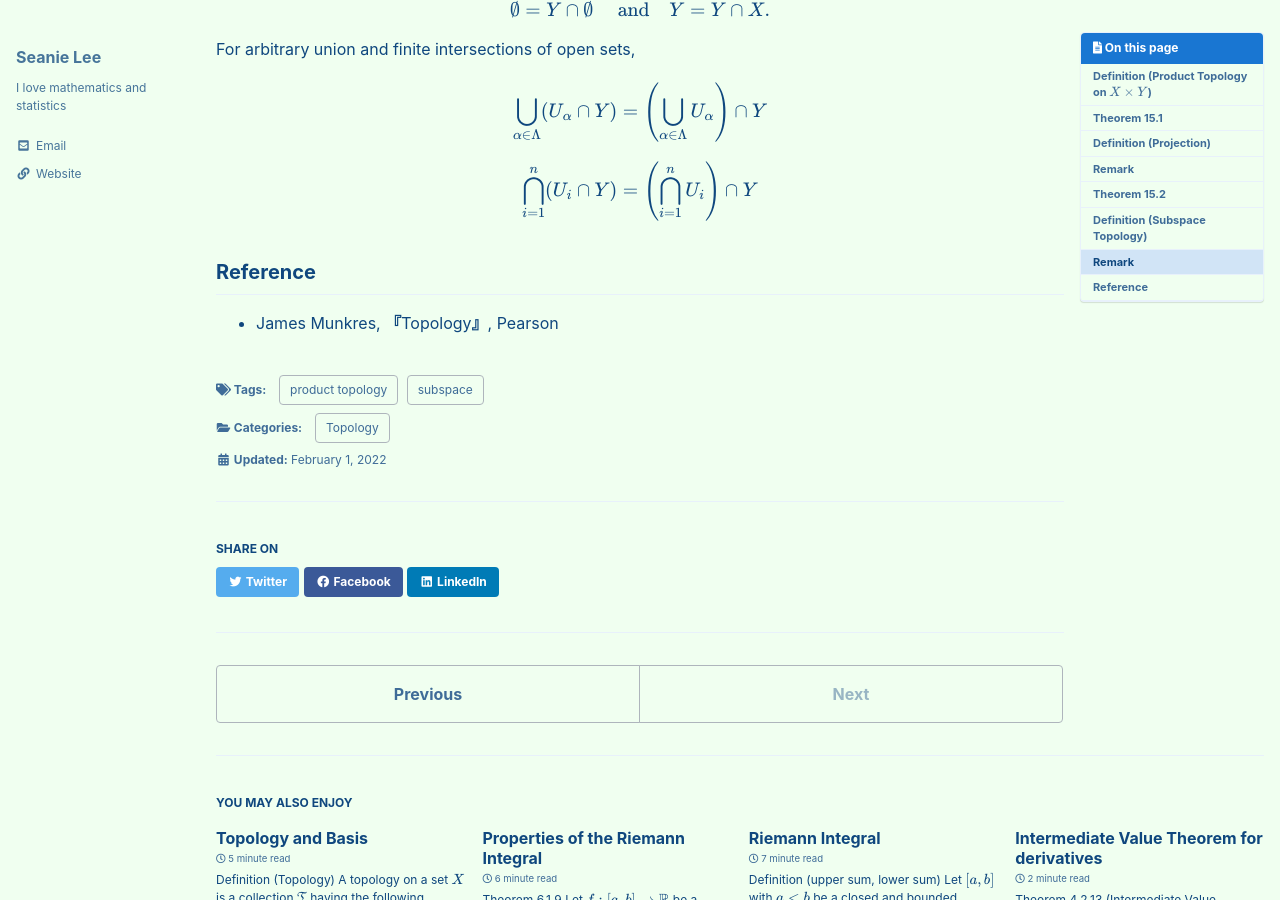
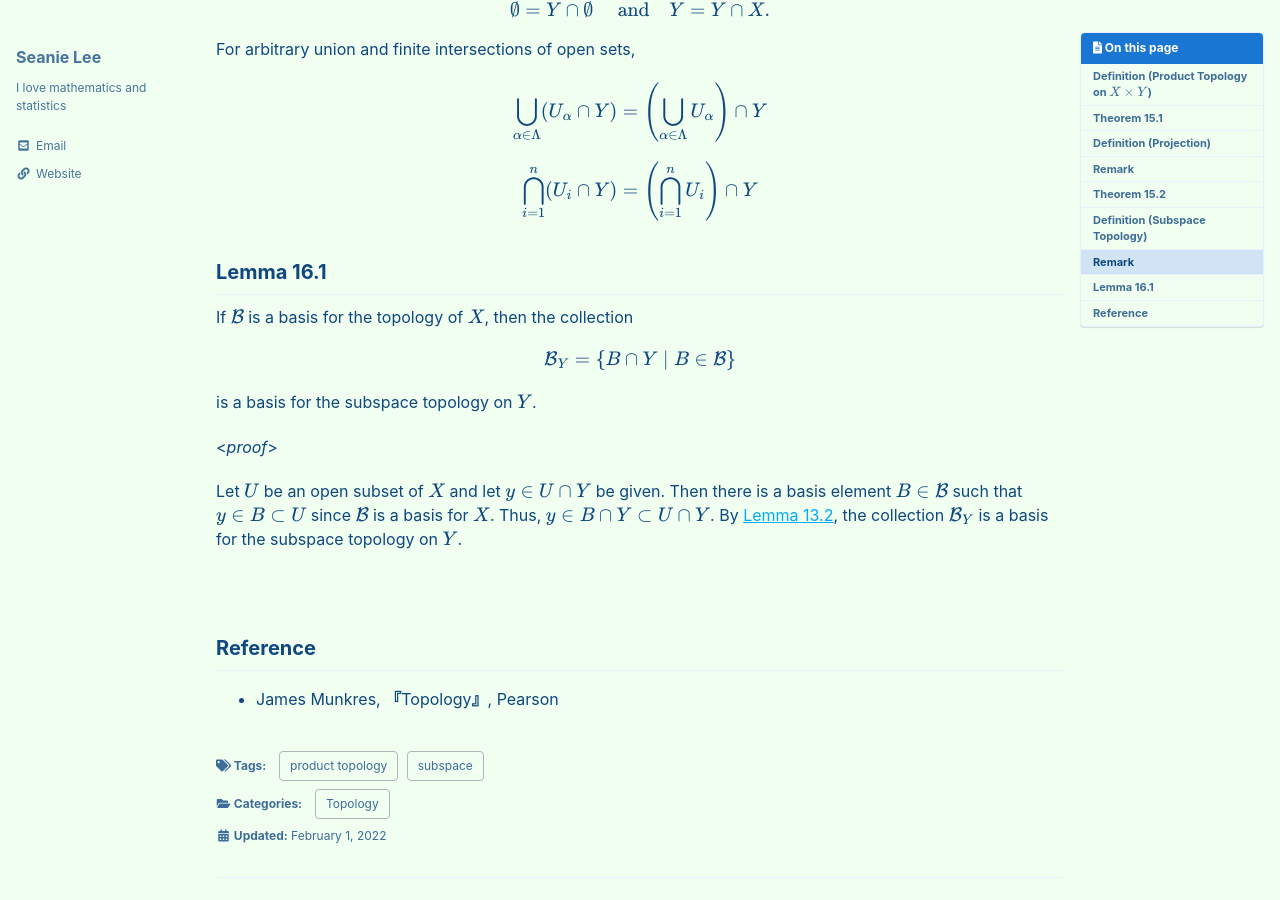
Before and after one commit to seanie12/blog, a Jekyll site: the page built from _posts/2022-02-01-product-top-subspace.md, in a window 1280 px wide and 900 px high, scrolled down 2393 px. Built offline with Jekyll 4.4.1, drawn with Linux system fonts in a browser that asks for light colours; cached includes are drawn as plain includes; formulas are drawn with MathJax 3.

Commit message:
Update 2022-02-01-product-top-subspace.md

```diff
--- a/_posts/2022-02-01-product-top-subspace.md
+++ b/_posts/2022-02-01-product-top-subspace.md
@@ -134,6 +134,20 @@ $$
 \end{equation*}
 $$
 
+## Lemma 16.1
+If $\mathcal{B}$ is a basis for the topology of $X$, then the collection
 
+$$
+\mathcal{B}_Y = \{B\cap Y\mid B\in\mathcal{B} \}
+$$
+
+ is a basis for the subspace topology on $Y$.
+
+<*proof*>
+
+Let $U$ be an open subset of $X$ and let $y\in U\cap Y$ be given. Then there is a basis element $B\in\mathcal{B}$ such that $y\in B \subset U$ since $\mathcal{B}$ is a basis for $X$. Thus, $y\in B\cap Y \subset U\cap Y$. By [Lemma 13.2](https://seanie12.github.io/blog/topology/open-basis/#lemma-132), the collection $\mathcal{B}_Y$ is a basis for the subspace topology on $Y$.
+
+
+$$\tag*{$\square$}$$
 ## Reference
 - James Munkres, **『**Topology**』**, Pearson
```
